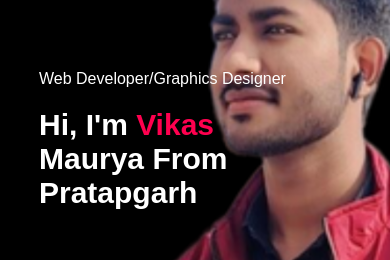
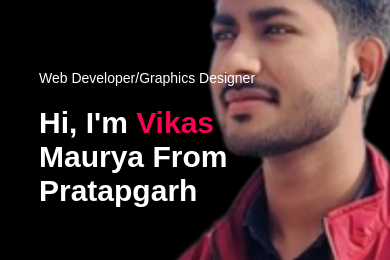
Before and after one commit to vikas9616/portfolio, a plain HTML site: page index.html in a window 390 px wide. Shown: the part 322-582 px from the top of the page. Drawn offline with Linux system fonts and the light colour scheme.

Commit message:
Update styles.css

```diff
--- a/styles.css
+++ b/styles.css
@@ -325,7 +325,8 @@ nav .fas{
     }
     .header-text{
         margin-top: 100%;
-        font-size: 16px;
+        margim-bottom:0;
+        font-size: 14px;
     }
     .header-text h1{
         font-size: 30px;
```
